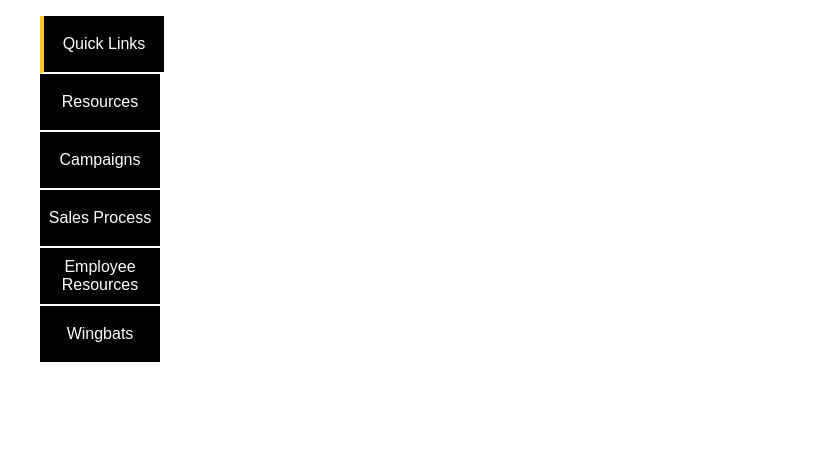
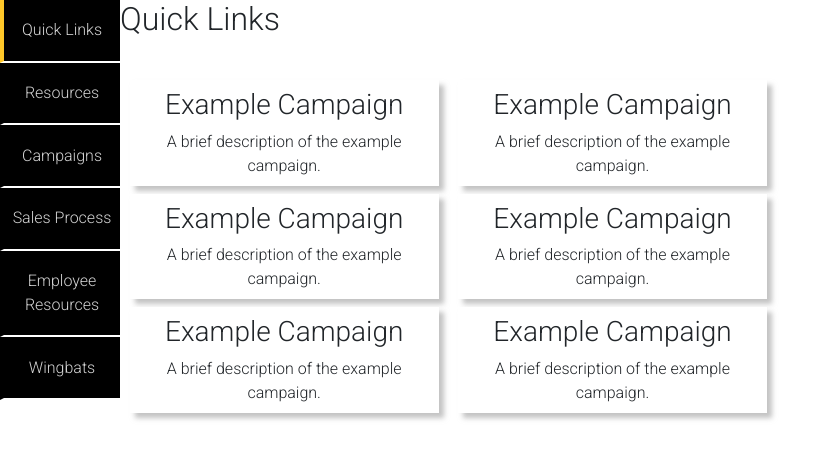
Before and after one commit to asaCurry/cr_extension_react, a React (Create React App) app: page / in a window 1280 px wide. Shown: the top 458 px of the page, without its empty margins (0-837 px from the left). Built offline with nearby package versions, Linux system fonts and the light colour scheme.

Commit message:
mbd update
mbd update

```diff
--- a/package.json
+++ b/package.json
@@ -6,6 +6,7 @@
     "prop-types": "^15.6.1",
     "react": "^16.2.0",
     "react-dom": "^16.2.0",
+    "react-router": "^4.2.0",
     "react-scripts": "1.1.1"
   },
   "scripts": {
--- a/src/App.css
+++ b/src/App.css
@@ -1,7 +1,22 @@
+/* type styles */
+
+p {
+  margin: 0;
+}
+
+/* end typestyles */
+
 .App {
   text-align: center;
   width: 800px;
-  height: 600px;
+  height: 400px;
+}
+
+.app-wrapper {
+  display: grid;
+  grid-template-columns: 120px 1fr;
+  grid-template-rows: 1fr;
+  min-height: 400px;
 }
 
 .App-logo {
@@ -22,16 +37,26 @@
 .App-intro {
   font-size: large;
 }
+
 /* navigation styles */
 
 .nav-wrapper {
   color: lightgray;
   display: flex;
   flex-direction: column;
+  grid-column-start: 1;
+  grid-column-end: 2;
 }
+
 .nav-wrapper ul {
   color: lightgray;
+  padding: 0;
+  display: flex;
+  flex-direction: column;
+  height: 400px;
+  margin: 0;
 }
+
 .nav-wrapper li {
   display: flex;
   justify-content: center;
@@ -42,17 +67,69 @@
   list-style-type: none;
   padding-top: 8px;
   padding-bottom: 8px;
-  width: 120px;
-  height: 40px;
+  flex-grow: 1;
+  border-left: 4px solid #000;
 }
+
 .nav-select {
-  border-left: 4px solid #ffc728;
+  border-left: 4px solid #ffc728 !important;
 }
+
 .nav-wrapper a {
   color: #fff;
 }
+
+/* main content */
+
+.content-wrapper {
+  display: flex;
+  flex-grow: 1;
+  grid-column-start: 2;
+  grid-column-end: 3;
+}
+
+.main-content {
+  background-color: grey;
+}
+
+/* selector */
+
+.contentSelector {}
+
+.subheader-selector {
+  text-align: left;
+  padding: 0 0 16px 0;
+}
+
+/* recent campaigns */
+
+.main-content-inner {
+  display: flex;
+}
+
+.content-container {
+  flex-grow: 1;
+  margin: 1.5%;
+}
+
+.contentItem {
+  background-color: #fff;
+  margin: 8px 0 8px 0;
+  padding: 8px;
+  box-shadow: 5px 5px 5px rgba(155, 155, 155, .6);
+}
+
+.recentCampaigns {}
+
+.resources {}
+
 /* animations */
+
 @keyframes App-logo-spin {
-  from { transform: rotate(0deg); }
-  to { transform: rotate(360deg); }
+  from {
+    transform: rotate(0deg);
+  }
+  to {
+    transform: rotate(360deg);
+  }
 }
--- a/src/App.js
+++ b/src/App.js
@@ -2,6 +2,7 @@ import React, { Component } from 'react';
 import logo from './logo.svg';
 import './App.css';
 import Navigation from './navigation';
+import MainContent from './MainContent';
 
 
 
@@ -23,6 +24,10 @@ class App extends Component {
       },
       {
         name: 'Sales Process',
+        subContent: {
+          currentSub:'Step 1',
+          subContentOptions:["Step 1","Step 2","Step 3","Step 4"]
+        },
         isActive: false
       },
       {
@@ -58,11 +63,20 @@ class App extends Component {
   render() {
     return (
       <div class="App">
-        <div className="nav-wrapper">
-          <Navigation
-            className="nav-wrapper"
-            handleNavClick={this.handleNavClick.bind(this)}
-            navItems={this.state.navItems} />
+        <div class="app-wrapper">
+          <div className="nav-wrapper">
+            <Navigation
+              role="navigation"
+              className="nav-wrapper"
+              handleNavClick={this.handleNavClick.bind(this)}
+              navItems={this.state.navItems} />
+          </div>
+          <div class="content-wrapper">
+            <MainContent
+              className="main-content"
+              navItems={this.state.navItems}
+              />
+          </div>
         </div>
       </div>
     );
--- /dev/null
+++ b/src/MainContent.js
@@ -0,0 +1,64 @@
+import React from 'react';
+import PropTypes from 'prop-types';
+import ContentSelector from './contentSelector';
+import DropdownPage from './contentSelectorMB'
+
+const MainContent = props =>
+
+<div className="mainContentWrapper">
+  <div className="subheader-selector">
+    {props.navItems
+      .filter(item => item.isActive )
+      .map((item, index) => {
+
+        if (item.subContent !== undefined) {
+
+          return (
+              // <ContentSelector subItems={item.subContent.subContentOptions}/>
+              <DropdownPage subItems={item.subContent.subContentOptions}/>
+          );
+        } else {
+          return (
+            <h2 key={index}>{item.name}</h2>
+          )
+        }
+      }
+    )}
+    </div>
+  <div className="main-content-inner">
+    <div className="content-container recentCampaigns">
+      <div className="contentItem">
+        <h3>Example Campaign</h3>
+        <p>A brief description of the example campaign.</p>
+      </div>
+      <div className="contentItem">
+        <h3>Example Campaign</h3>
+        <p>A brief description of the example campaign.</p>
+      </div>
+      <div className="contentItem">
+        <h3>Example Campaign</h3>
+        <p>A brief description of the example campaign.</p>
+      </div>
+    </div>
+    <div className="content-container resources">
+      <div className="contentItem">
+        <h3>Example Campaign</h3>
+        <p>A brief description of the example campaign.</p>
+      </div>
+      <div className="contentItem">
+        <h3>Example Campaign</h3>
+        <p>A brief description of the example campaign.</p>
+      </div>
+      <div className="contentItem">
+        <h3>Example Campaign</h3>
+        <p>A brief description of the example campaign.</p>
+      </div>
+    </div>
+  </div>
+</div>;
+
+  MainContent.propTypes = {
+    navItems: PropTypes.array.isRequired,
+  }
+
+  export default MainContent
--- /dev/null
+++ b/src/contentSelector.js
@@ -0,0 +1,17 @@
+import React from 'react';
+import PropTypes from 'prop-types';
+
+const ContentSelector = props =>
+  <select>
+    {props.subItems.map((subItem, index) =>
+      <option key={index}>
+          {subItem}
+      </option>
+    )}
+  </select>
+
+  ContentSelector.propTypes = {
+    subItems: PropTypes.array.isRequired
+  }
+
+  export default ContentSelector
--- /dev/null
+++ b/src/contentSelectorMB.js
@@ -0,0 +1,32 @@
+import React from 'react';
+import {Dropdown, DropdownToggle, DropdownMenu, DropdownItem} from 'mdbreact';
+class DropdownPage extends React.Component {
+  constructor(props) {
+    super(props);
+    this.toggle = this.toggle.bind(this);
+    this.state = {
+      dropdownOpen: false
+    };
+  }
+  toggle() {
+    this.setState({
+      dropdownOpen: !this.state.dropdownOpen
+    });
+  }
+  render() {
+    return (<Dropdown isOpen={this.state.dropdownOpen} toggle={this.toggle}>
+      <DropdownToggle caret="caret" color="primary">
+        Material dropdown
+      </DropdownToggle>
+      <DropdownMenu>
+        {
+          this.props.subItems.map((subItem, index) => <DropdownItem key={index}>
+            {subItem}
+          </DropdownItem>)
+        }
+      </DropdownMenu>
+    </Dropdown>);
+  }
+}
+
+export default DropdownPage;
--- a/src/index.js
+++ b/src/index.js
@@ -1,6 +1,9 @@
 import React from 'react';
 import ReactDOM from 'react-dom';
 import './index.css';
+import 'font-awesome/css/font-awesome.min.css';
+import 'bootstrap/dist/css/bootstrap.min.css';
+import 'mdbreact/dist/css/mdb.css';
 import App from './App';
 import registerServiceWorker from './registerServiceWorker';
 
--- a/src/navigation.js
+++ b/src/navigation.js
@@ -1,5 +1,6 @@
 import React from 'react';
 import PropTypes from 'prop-types';
+
 
 const Navigation = props =>
   <ul>
```
Also changed, not shown: src/guestlist.js (deleted, +0 -10 lines).
